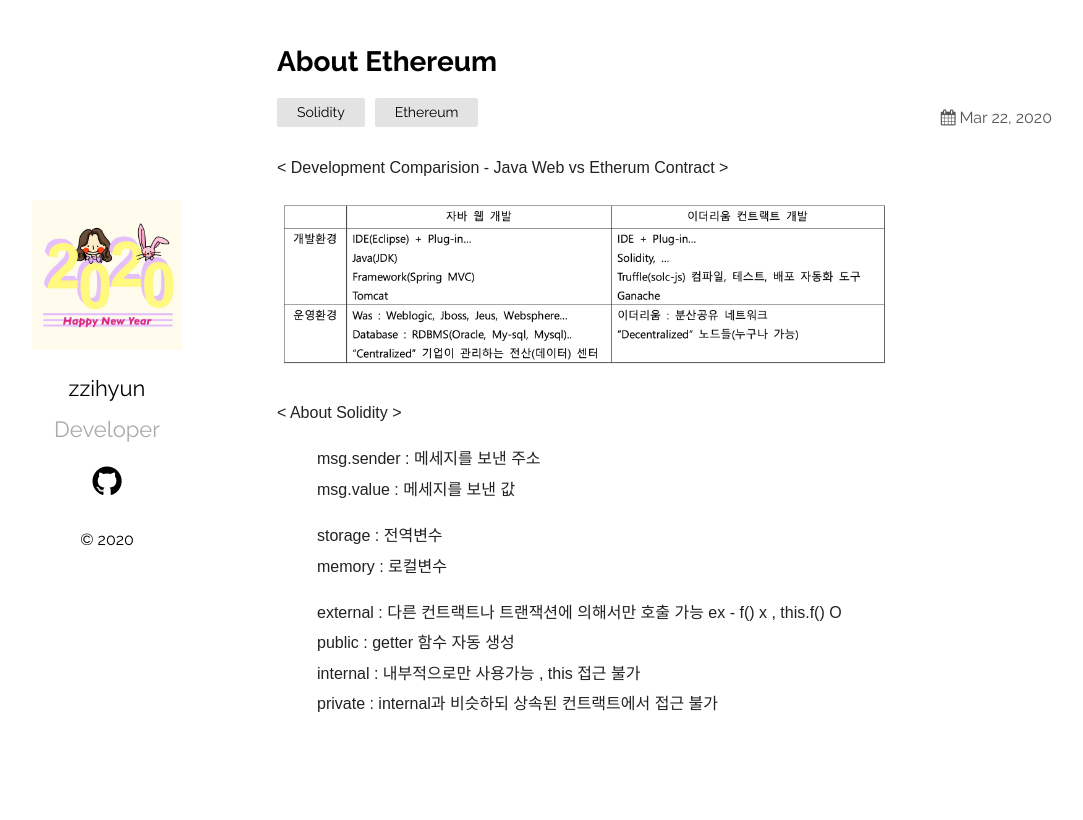
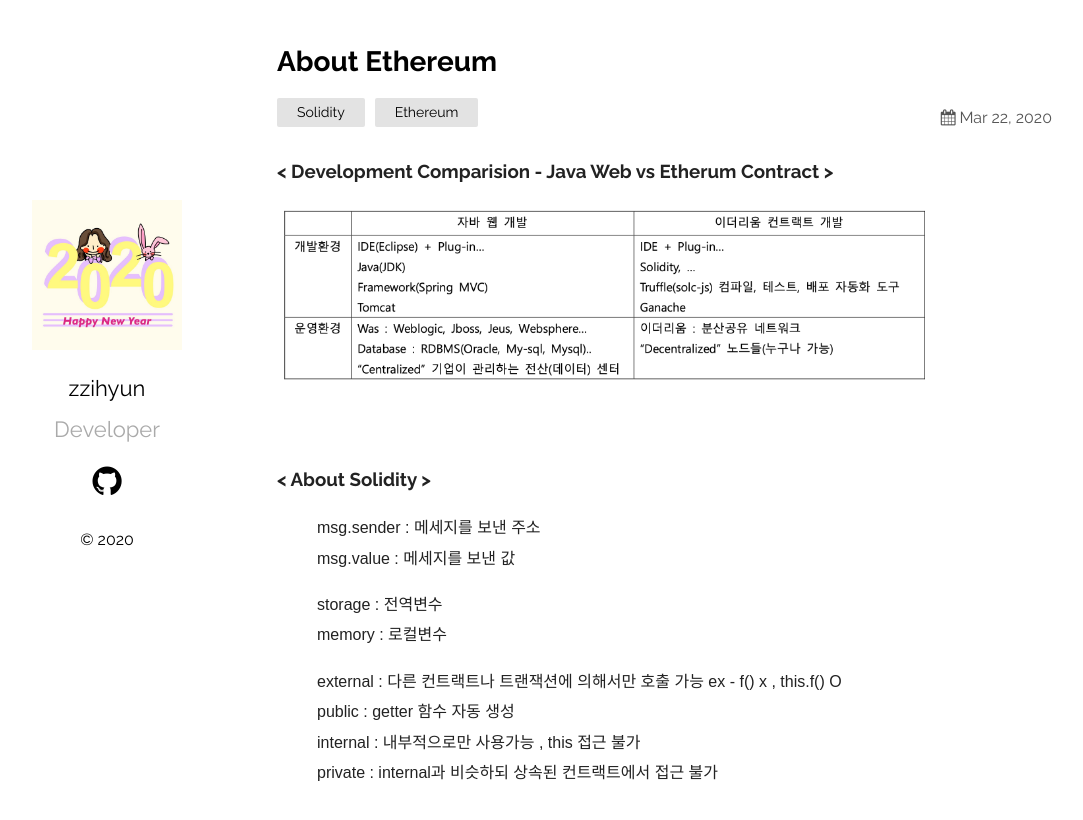
Before and after one commit to jhhhj1002/jhhhj1002.github.io, a Jekyll site: the page built from _posts/2020-03-22-About-Ethereum.markdown, in a window 1280 px wide. Shown: the top 820 px of the page, without its empty margins (78-1161 px from the left). Built offline with Jekyll 4.4.1, drawn with Linux system fonts in a browser that asks for light colours.

Commit message:
Update 2020-03-22-About-Ethereum.markdown

```diff
--- a/_posts/2020-03-22-About-Ethereum.markdown
+++ b/_posts/2020-03-22-About-Ethereum.markdown
@@ -6,11 +6,12 @@ date:   2020-03-22 21:03:36 +0530
 categories: Solidity Ethereum
 ---
 
-< Development Comparision - Java Web vs Etherum Contract >
+<h3>< Development Comparision - Java Web vs Etherum Contract ></h3>
 
-<img src="/assets/imgs/JavaVsEthereum.png" width="75%" height="60%" >
+<img src="/assets/imgs/JavaVsEthereum.png" width="80%" height="65%" >
 
-< About Solidity >
+<br/>
+<h3>< About Solidity ></h3>
 
 > msg.sender : 메세지를 보낸 주소
 > msg.value : 메세지를 보낸 값
```
